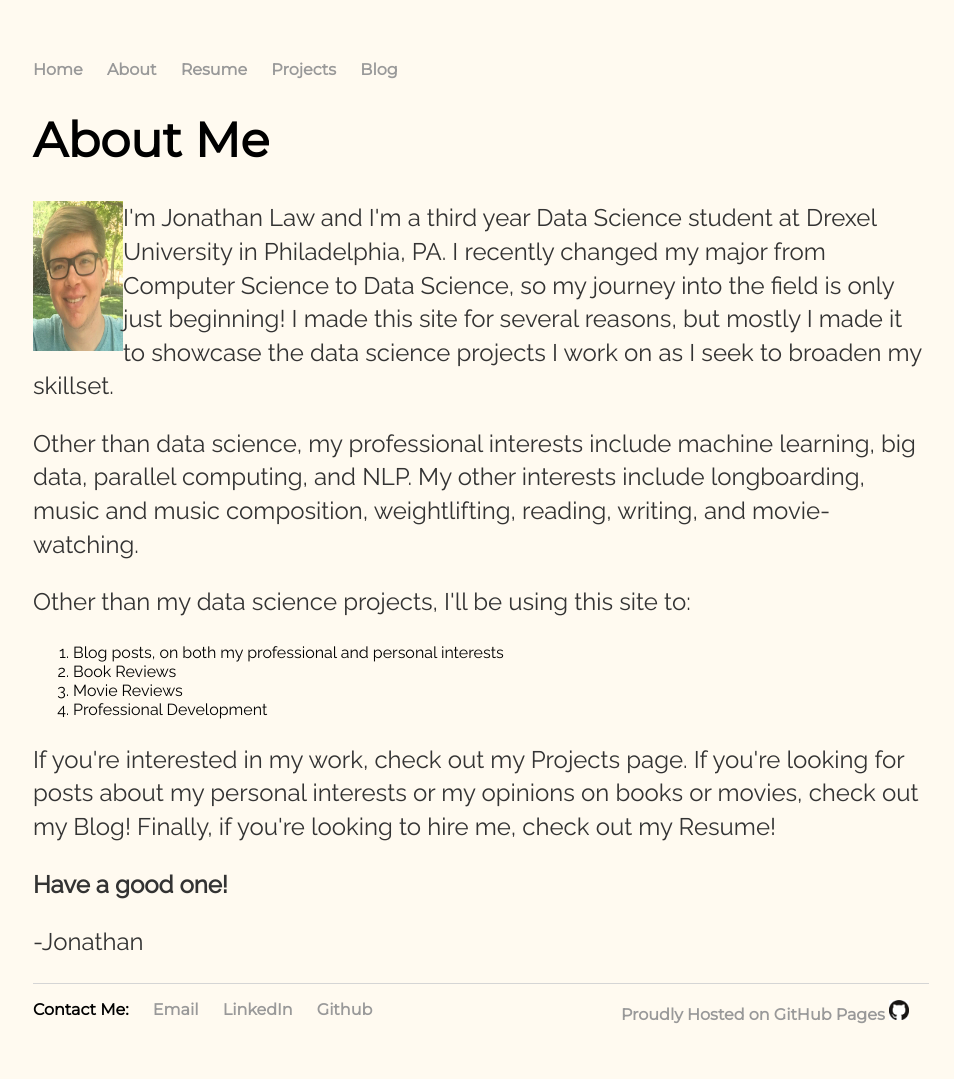
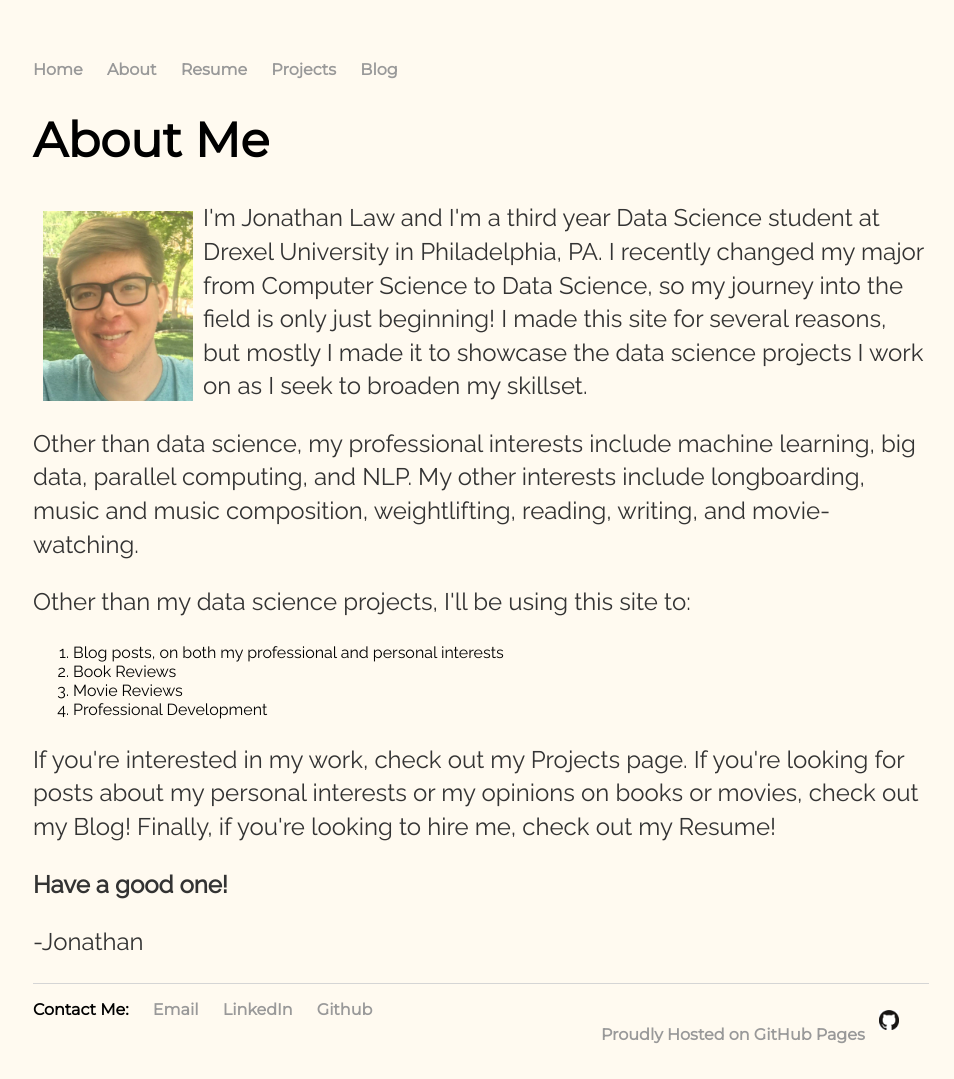
Before and after one commit to shindig7/my-site, a Jekyll site: the page built from about.html, in a window 1280 px wide. Shown: the whole page, without its empty margins (159-1113 px from the left). Built offline with Jekyll 4.4.1, drawn with Linux system fonts in a browser that asks for light colours.

Commit message:
Resized profile picture and added padding

```diff
--- a/about.html
+++ b/about.html
@@ -7,7 +7,7 @@ published: true
 <div class='blurb'>
   <h1>About Me</h1>
 </div><!-- /.blurb -->
-<img src='/files/ProfilePicture_edited.jpg' align='left' alt='Profile Picture' width="90" height="150"><p> I'm Jonathan Law and I'm a third year Data Science student at Drexel University in Philadelphia, PA. I recently changed my major from Computer Science to Data Science, so my journey into the field is only just beginning! I made this site for several reasons, but mostly I made it to showcase the data science projects I work on as I seek to broaden my skillset.</p>
+<img src='/files/ProfilePicture_edited.jpg' align='left' alt='Profile Picture' width="150" height="190"><p> I'm Jonathan Law and I'm a third year Data Science student at Drexel University in Philadelphia, PA. I recently changed my major from Computer Science to Data Science, so my journey into the field is only just beginning! I made this site for several reasons, but mostly I made it to showcase the data science projects I work on as I seek to broaden my skillset.</p>
 <p> Other than data science, my professional interests include machine learning, big data, parallel computing, and NLP. My other interests include longboarding, music and music composition, weightlifting, reading, writing, and movie-watching. <p>
 <p> Other than my data science projects, I'll be using this site to: </p>
 <ul>
--- a/css/index.css
+++ b/css/index.css
@@ -3,6 +3,9 @@ body {
     margin: 60px auto;
     width: 70%;
     font-family: 'Raleway', 'Helvetica', 'Sans-Serif';
+}
+img {
+	padding: 10px;
 }
 nav ul, footer ul {
     font-family: 'Montserrat', 'Helvetica', 'Arial', 'Sans-Serif';
```
